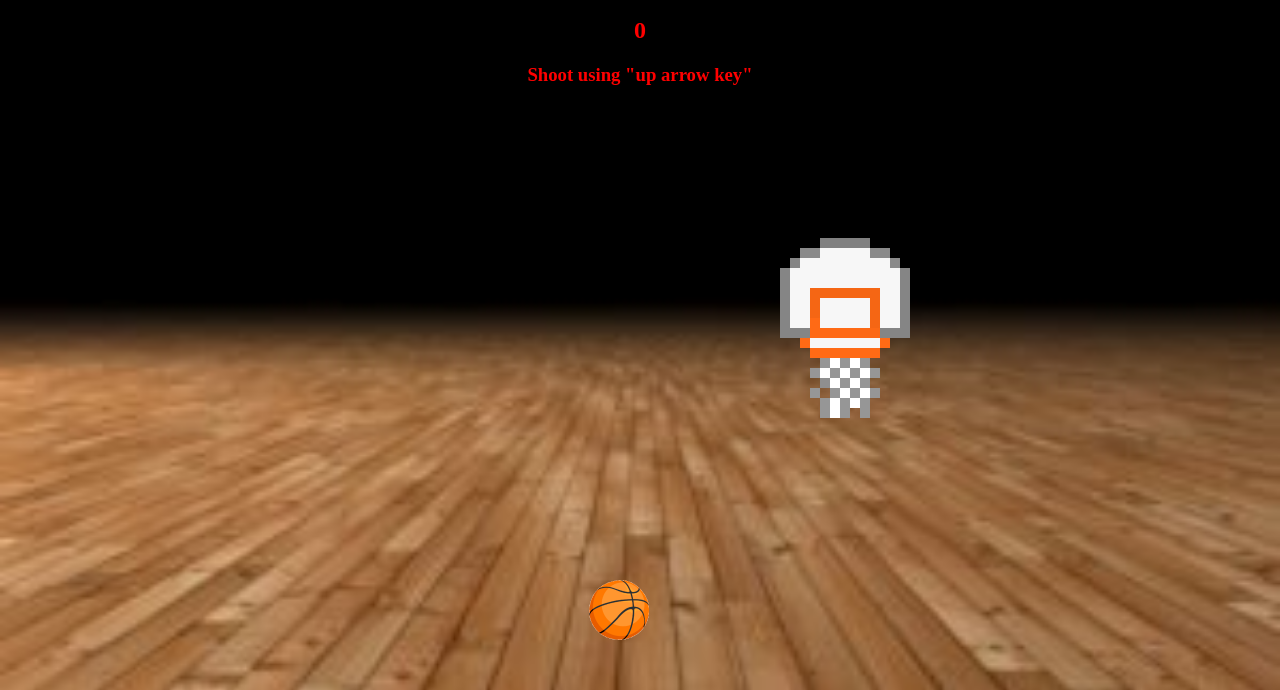
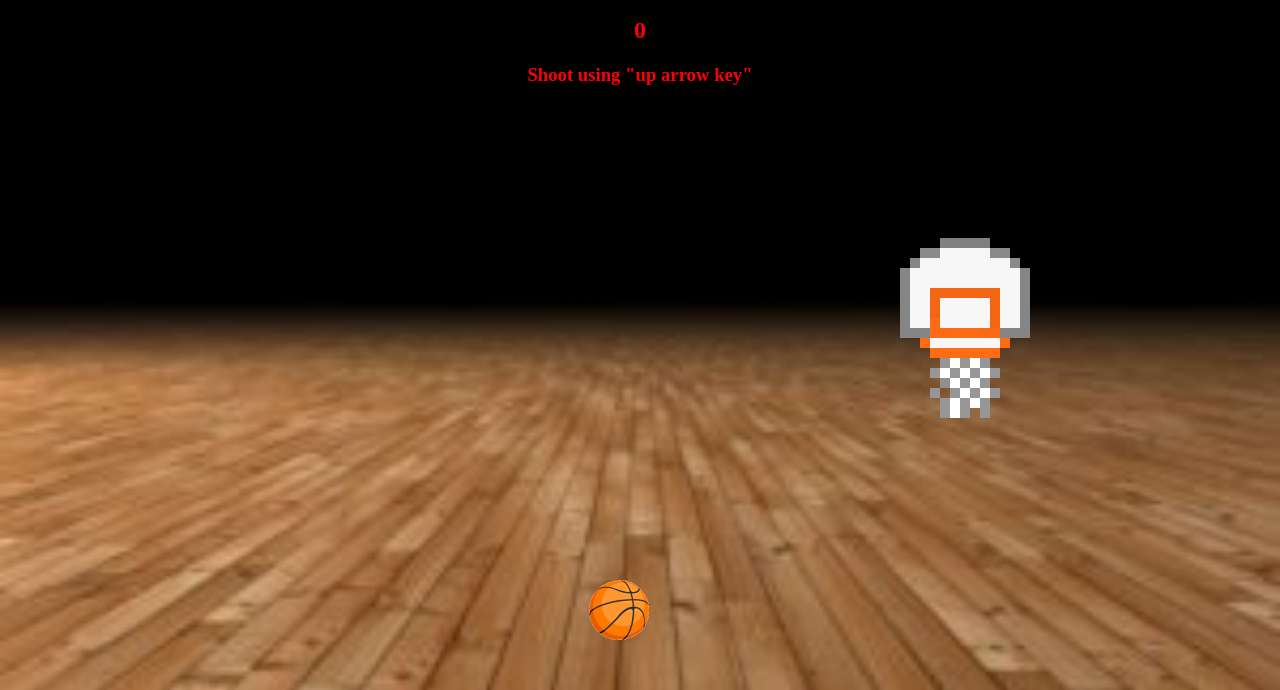
Before and after one commit to Tvoir/Milestone_Project_Web_Game, a plain HTML site: page index.html in a window 1280 px wide. Shown: the part 110-800 px from the top of the page. Drawn offline with Linux system fonts and the light colour scheme.

Commit message:
code clean up..

```diff
--- a/ball.js
+++ b/ball.js
@@ -1,6 +1,5 @@
 let shootLength = 650;
 let ballPosition = 0;
-let count = 15;
 let score = 0;
 let playerScore = document.querySelector("#score-counter")
 var canvas = document.getElementById("myCanvas");
@@ -12,7 +11,7 @@ window.addEventListener("DOMContentLoaded", event => {
     audio.play();
 });
 
-window.addEventListener('load' , () => {
+window.addEventListener('load', () => {
     ball.style.position = 'absolute';
     ball.style.bottom = 0;
 });
@@ -24,7 +23,7 @@ document.addEventListener('keydown', (e) => {
                 let myRim = document.querySelector('#rim')
                 var ball = document.querySelector('.ball');
                 if (ballPosition <= shootLength
-                ) { //check for collision here (checks the top position of bball against bottom position of rim/ bottom position of bball to top pos of rim.)
+                ) {
                     ball.style.bottom = `${ballPosition}px`
                     ballPosition += 10
                 }
@@ -36,25 +35,19 @@ document.addEventListener('keydown', (e) => {
         var rimPosition = parseInt(myRim.style.left)
         var rimRightPosition = parseInt(myRim.style.right)
         console.log("my rim", myRim.style.left)
-                            if ((rimPosition < 700 && rimPosition > 600) || (rimRightPosition > 750 && rimRightPosition < 850)) {
-                                //collsion detected
-                                console.log("my basketball", rimPosition)
-                                console.log("collision detected")
-                                score ++;
+        if ((rimPosition < 800 && rimPosition > 700) || (rimRightPosition > 800 && rimRightPosition < 900)) {
+            // console.log("my basketball", rimPosition)
+            // console.log("collision detected")
+            score++;
             playerScore.innerHTML = score;
-                                drawScore();
             // alert('You made it!')
+            drawScore()
             ballPosition = 0
-                                // myRim.style.left = "150px"
-                            }
-                            else {
+            }else {
                 // console.log("You missed!")
                 score = 0;
                 missedScore();
-
-
                 }
-                            // detect collision js in google
                 ballPosition -= 30
                 ball.style.bottom = `${ballPosition}px`
                 }
@@ -62,12 +55,10 @@ document.addEventListener('keydown', (e) => {
                 }, 15)
                 }
             }, 15);
-            // ball.style.bottom = parseInt(ball.style.bottom) + shootLength + 'px';
             break;
     }
 
 })
-
 
 function drawScore() {
     ctx.font = "30px Arial";
@@ -80,8 +71,3 @@ function missedScore() {
     ctx.fillStyle = "#0095DD";
     ctx.fillText(`Close...`, 450, 30);
 }
-
-
-
-        // attach a rim div to the basketball hoop using position absolute on css
-        // every frame a basketball moves run a collision detection that calculates
--- a/index.js
+++ b/index.js
@@ -1,12 +1,12 @@
 // if object is at this cooridinate and this cooridinate then count as a score
 
-const hoop = movingHoop(480, 350)
+const hoop = movingHoop(600, 350)
 
 
 async function moveHoop(){
     while(true){
-        await hoop.walkEast(3000)
-            await hoop.walkWest(3000)
+        await hoop.moveEast(3000)
+            await hoop.moveWest(3000)
 
 }}
 moveHoop()
--- a/movingHoop.js
+++ b/movingHoop.js
@@ -19,7 +19,7 @@ function movingHoop(x, y) {
 
     setInterval(moveHoop, 1)
 
-    async function walkEast(time) {
+    async function moveEast(time) {
         direction = 'east'
         element.src = `./assets/hoop.png`
         await sleep(time);
@@ -27,7 +27,7 @@ function movingHoop(x, y) {
     }
 
 
-    async function walkWest(time) {
+    async function moveWest(time) {
         direction = 'west'
         element.src = `./assets/hoop.png`
         await sleep(time);
@@ -36,8 +36,8 @@ function movingHoop(x, y) {
 
     return {
         element: element,
-        walkWest: walkWest,
-        walkEast: walkEast,
+        moveWest: moveWest,
+        moveEast: moveEast,
     }
 }
 
--- a/style.css
+++ b/style.css
@@ -10,12 +10,12 @@ body {
         background-size: cover;
 }
 
-.center {
+/* .center {
     display: block;
     margin-left: auto;
     margin-right: auto;
-    /* width: 50%; */
-}
+
+} */
 
 .fix {
     position:fixed;
```
Also changed, not shown: index.html (+0 -11 lines). Lines whose indentation alone changed are shown as unchanged.
